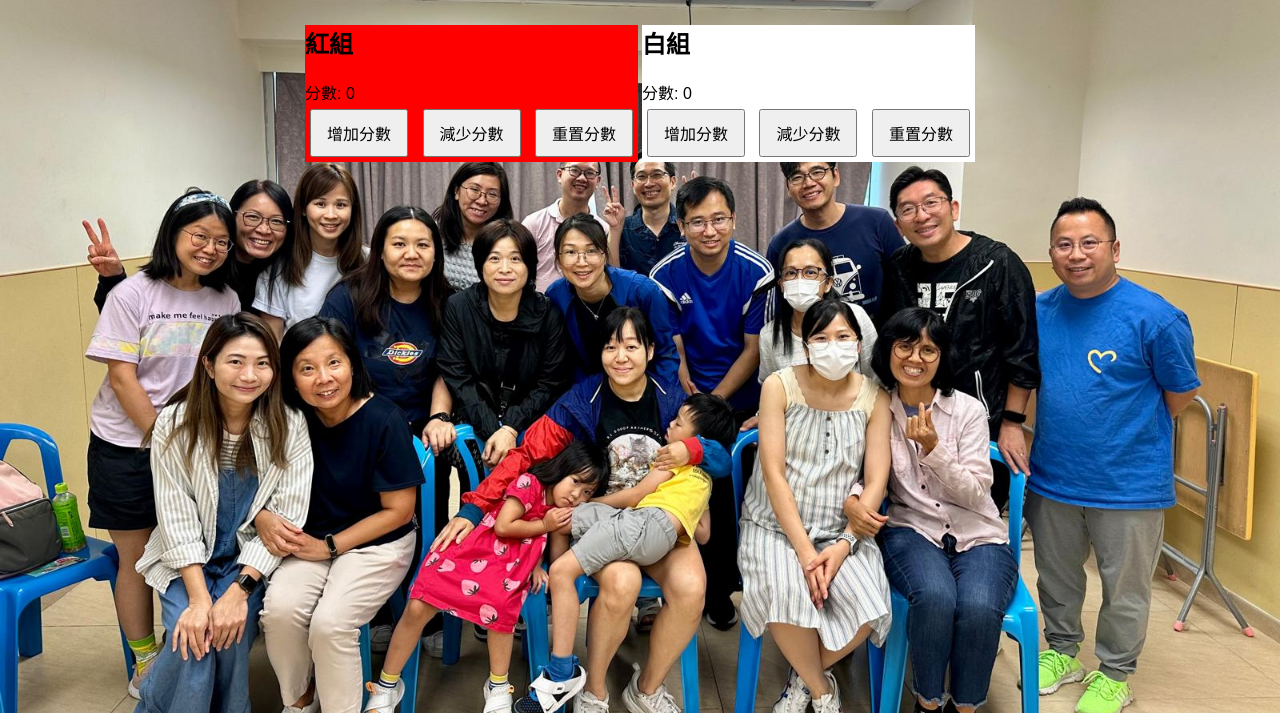
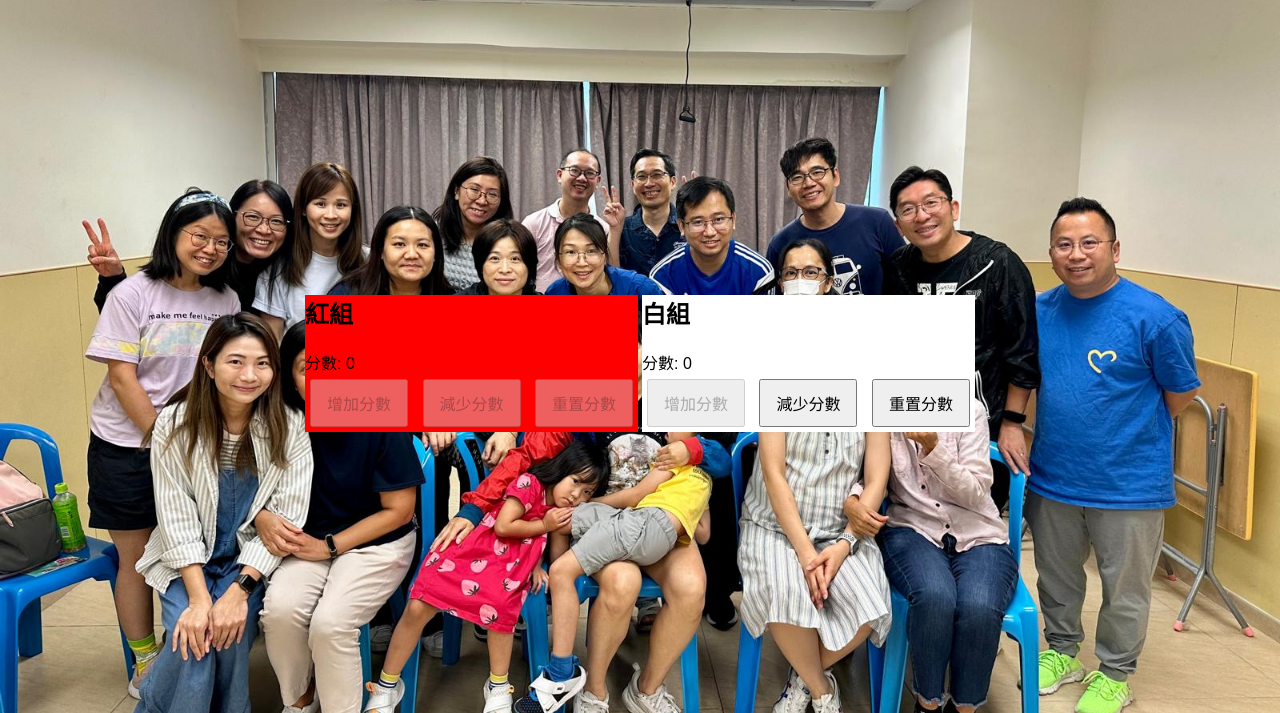
Before and after one commit to gerardh1/score_demo, a website: page score.html in a window 1280 px wide. Shown: the part 87-800 px from the top of the page. Drawn offline with Linux system fonts and the light colour scheme; no server answers.

Commit message:
Add files via upload

```diff
--- a/score.html
+++ b/score.html
@@ -25,8 +25,25 @@
         }
     </style>
 </head>
-<body >
+<body onload="myFunction()">
     <div style="color:white"><h1>紅白大賽計分系統</h1></div>
+    &nbsp;<br/>
+    &nbsp;<br/>
+    &nbsp;<br/>
+    &nbsp;<br/>
+    &nbsp;<br/>
+
+    &nbsp;<br/>
+    &nbsp;<br/>
+    &nbsp;<br/>
+    &nbsp;<br/>
+    &nbsp;<br/>
+
+    &nbsp;<br/>
+    &nbsp;<br/>
+    &nbsp;<br/>
+    &nbsp;<br/>
+    &nbsp;<br/>
     <table align="center">
         <Tr>
             <td>
@@ -50,19 +67,14 @@
     </Tr>
     </table>
     <script>
-         fetch('/?User=admin')
-        .then(response => response.text())
-        .then(data => {
-            // Handle the response data
-            myFunction(data);
-        });
+
         // 用於儲存每組的分數
         const scores = {
             1: 0,
             2: 0
         };
-        function myFunction(indicator) {
-            var queryString = window.location.search;
+        function myFunction() {
+            var queryString = window.location.href;
             var urlParams = new URL(queryString);
             var user = urlParams.searchParams.get('User')
 
```
